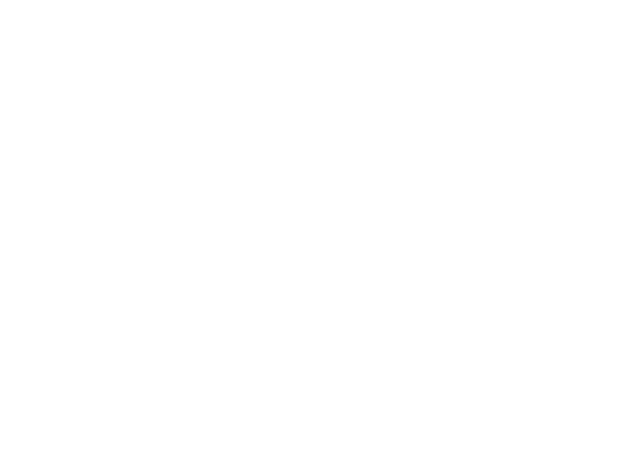
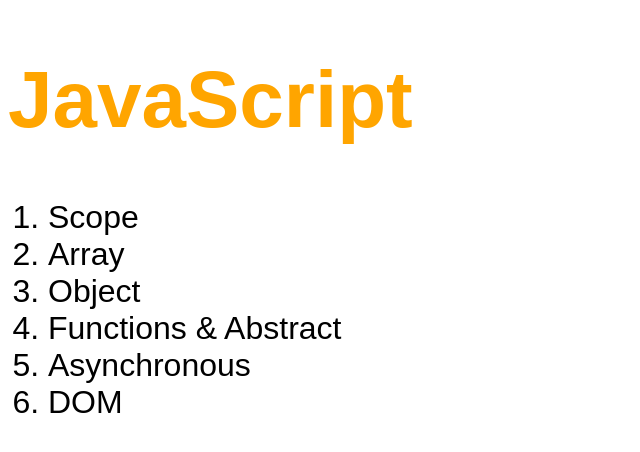
Before and after one commit to Sagar-Nepali-0/JavaScript, a plain HTML site: page index.html in a window 1280 px wide. Shown: the whole page, without its empty margins (0-640 px from the left). Drawn offline with Linux system fonts and the light colour scheme.

Commit message:
code added

```diff
--- a/index.html
+++ b/index.html
@@ -5,7 +5,32 @@
     <meta name="viewport" content="width=device-width, initial-scale=1.0">
     <title>JavaScript</title>
 </head>
+<style>
+    h1{
+        text-align: left;
+        font-size: 5em;
+        font-family: Arial, Helvetica, sans-serif;
+        color: orange;
+    }
+    ol{
+        font-size: 2em;
+        font-family: Arial, Helvetica, sans-serif;
+    }
+    a{
+        color: black;
+        text-decoration: none;
+    }
+</style>
 <body>
+    <h1>JavaScript</h1>
+    <ol>
+        <a href="scope.js"><li>Scope</li></a>
+        <li>Array</li>
+        <li>Object</li>
+        <li>Functions & Abstract</li>
+        <li>Asynchronous</li>
+        <li>DOM</li>
+    </ol>
     <script src="scope.js"></script>
 </body>
 </html>
--- a/scope.js
+++ b/scope.js
@@ -5,15 +5,30 @@
  * like a variable, VARIABLE INSIDE THE FUNCTION DOESN'T WORK OUTSIDE THAT FUNCTION.
  */
 
-
+userAge() // userAge() calling function before function is call HOISTING
+let age = 21;
 // let age = 21; this is called global scope
 // => GLOBAL SCOPE, THAT VARIABLE VALUE CAN WORK WITHIN ALL THE AREA OF CODE.
-let age = 21;
 function userAge(){
     // let age = 40; this is block scope
     // => BLOCK SCOPE, ONLY RUN WITHIN THE BLOCK, IT'S VALUE DOESN'T WORK OUTSIDE THE BLOCK.
     let age = 40;
-    console.log(age)
+    console.log(`Age: ${age}`);
     // OUTPUT: 40
 }
-userAge()
+
+
+// What is CLOSURE, simple understand it as mostly used during function use
+// when after outside function exicute inside function can access outside function variable value.
+
+function addition(x){
+    return function(y){
+        return x + y;
+    };
+}
+
+const add1 = addition(3);
+const add2 = addition(6);
+
+console.log(`3 + 2 : ${add1(2)}`);
+console.log(`6 + 9 : ${add2(9)}`);
```
